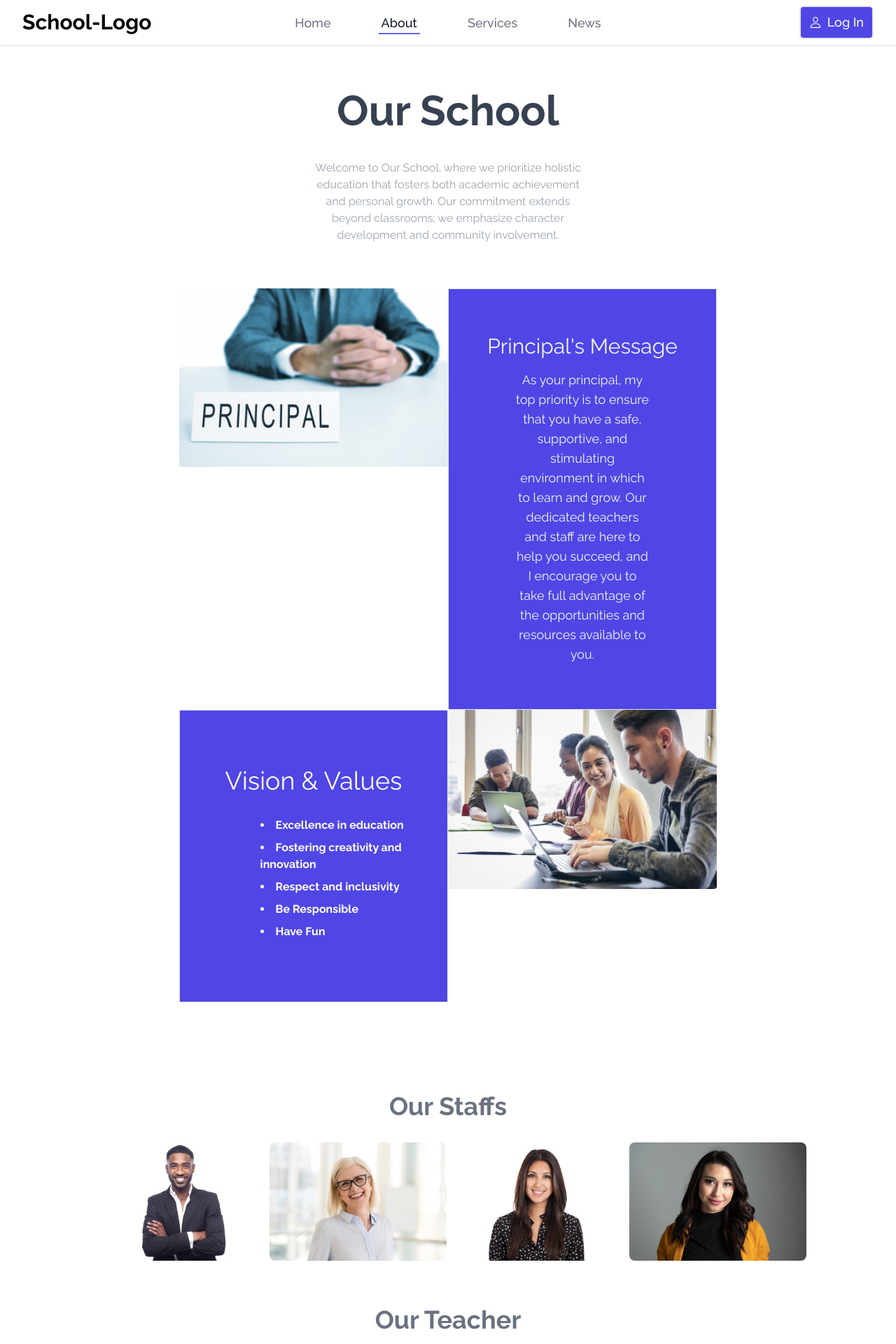
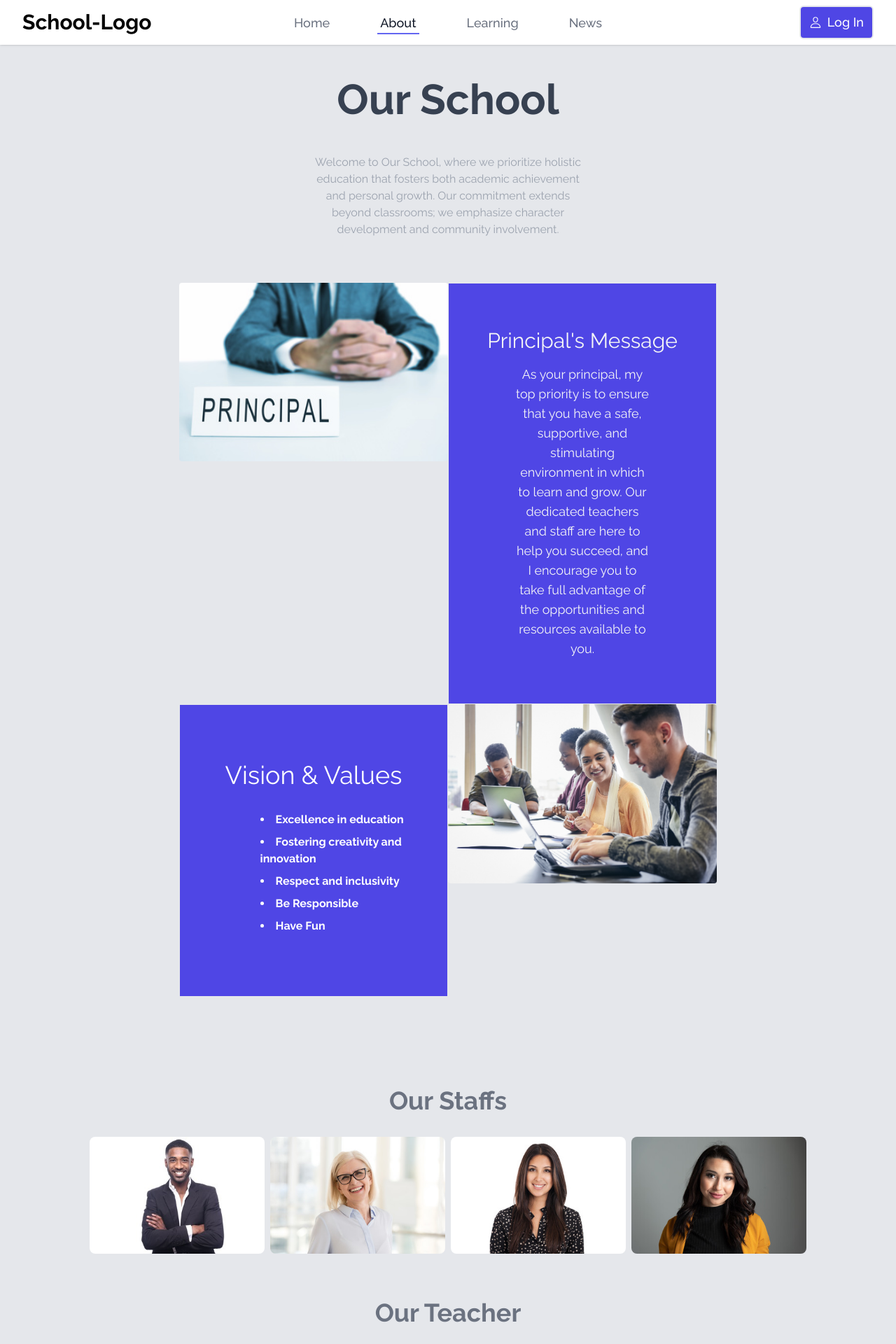
Before and after one commit to Siddh07/School-template, a React (Vite) app: page /School/about in a window 1280 px wide. Shown: the top 1920 px of the page at 70% size. Built offline with nearby package versions, Linux system fonts and the light colour scheme; the HTML template or start-up script is replaced by a standard one.

Commit message:
Button-Improved

```diff
--- a/src/components/About.jsx
+++ b/src/components/About.jsx
@@ -59,12 +59,12 @@ const About = () => {
     'Welcome to Our School, where we prioritize holistic education that fosters both academic achievement and personal growth. Our commitment extends beyond classrooms; we emphasize character development and community involvement.';
 
   return (
-    <div className='container-fluid'>
+    <div className='container-fluid bg-gray-200'>
       {/* Section 1 */}
       <div className='row justify-content-center'>
         <div className='col-lg-8 col-md-10 col-sm-12'>
           <div className='text-center'>
-            <h1 className='text-6xl text-gray-700 mb-10 mt-16 font-bold'>Our School</h1>
+            <h1 className='text-6xl text-gray-700 py-12 font-bold'>Our School</h1>
           </div>
           {isMobile ? (
             <p className='justify--center text-center text-gray-400 text-md md:px-[35%]'>
@@ -115,7 +115,7 @@ const About = () => {
         <div className='col-lg-8 col-md-10 col-sm-12'>
           <div className='md:ml-[10%] md:mr-[10%]'>
             <h2 className='text-center text-4xl font-bold text-gray-500'>Our Staffs</h2>
-            <div className='grid grid-cols-2 md:grid-cols-4 gap-1 mt-8'>
+            <div className='grid grid-cols-2 md:grid-cols-4 gap-2 mt-8'>
               {TeacherInfo.staff.map((staff) => (
                 <div key={staff.id} className='relative text-center group'>
                   <img src={staffImages[staff.id]} alt={staff.name} className="w-full h-auto rounded-lg" />
@@ -129,7 +129,7 @@ const About = () => {
           </div>
           <div className='mt-16 md:ml-[10%] md:mr-[10%]'>
             <h2 className='text-center text-4xl font-bold text-gray-500 mb-8'>Our Teacher</h2>
-            <div className='grid grid-cols-2 md:grid-cols-4 gap-1'>
+            <div className='grid grid-cols-2 md:grid-cols-4 gap-2'>
               {TeacherInfo.teachers.map((teacher) => (
                 <div key={teacher.id} className='relative text-center group'>
                   <img src={teacherImages[teacher.id]} alt={teacher.name} className="w-full h-auto rounded-lg" />
--- a/src/components/ContactForm.jsx
+++ b/src/components/ContactForm.jsx
@@ -128,7 +128,7 @@ const ContactForm = () => {
         </div>
         <div className="flex items-center justify-center">
           <button
-            className={`border-2 bg-indigo-700 hover:bg-white hover:border-indigo-700 hover:text-indigo-700 text-white font-bold py-2 px-5 rounded transition duration-500 focus:outline-none focus:shadow-outline ${isSubmitting || isSubmitted ? 'opacity-50 cursor-not-allowed' : ''}`}
+            className={`border-2 bg-indigo-700 hover:bg-white hover:border-indigo-700 hover:text-indigo-700 text-lg text-white font-bold py-2 px-5 rounded transition duration-500 focus:outline-none focus:shadow-outline ${isSubmitting || isSubmitted ? 'opacity-50 cursor-not-allowed' : ''}`}
             type="submit"
             disabled={isSubmitting || isSubmitted}
           >
--- a/src/components/Hero.jsx
+++ b/src/components/Hero.jsx
@@ -48,7 +48,7 @@ const Hero = () => {
               Be a part of our journey to Success and enjoy the learning experience
             </p>
             <div className="flex justify-center md:justify-start items-center md:mt-[16%]">
-              <button onClick={handleScrollToGallery} className="text-xl px-4 md:text-3xl md:px-8 sm:text-md bg-white text-gray-700 border-2 border-gray-300 hover:bg-indigo-700 hover:text-white hover:border-2 hover:border-indigo-700 transition duration-1000 ease-in-out rounded-md p-2 mt-2 shadow-xl">
+              <button onClick={handleScrollToGallery} className="text-xl px-4 md:text-3xl md:px-8 sm:text-md bg-white text-gray-700 border-2 hover:bg-indigo-700 hover:text-white hover:border-2 hover:border-gray-300 transition duration-1000 ease-in-out rounded-md p-2 mt-2 shadow-xl">
                 Explore
               </button>
             </div>
--- a/src/components/Navbar.jsx
+++ b/src/components/Navbar.jsx
@@ -70,10 +70,10 @@ const Navbar = () => {
                 About
               </span>
               <span
-                onClick={() => handleNavigation('/services')}
-                className={getNavClass('/services')}
+                onClick={() => handleNavigation('/learning')}
+                className={getNavClass('/learning')}
               >
-                Services
+                Learning
               </span>
               <span
                 onClick={() => handleNavigation('/news')}
@@ -140,10 +140,10 @@ const Navbar = () => {
                 About
               </span>
               <span
-                onClick={() => handleNavigation('/services')}
+                onClick={() => handleNavigation('/learning')}
                 className="block px-3 py-2 rounded-md text-xl font-medium text-gray-700 hover:text-gray-900 hover:bg-gray-50 cursor-pointer"
               >
-                Services
+                Learning
               </span>
               <span
                 onClick={() => handleNavigation('/news')}
--- a/src/components/Slideshow.jsx
+++ b/src/components/Slideshow.jsx
@@ -86,7 +86,7 @@ const Slideshow = () => {
 
       {images.length > displayedImages && (
         <div className="flex justify-center mt-4">
-          <button onClick={handleViewMore} className="mt-8 px-4 py-2 border-2 bg-indigo-600 text-white hover:border-indigo-600 hover:text-indigo-600 rounded hover:bg-gray-100 transition duration-500">
+          <button onClick={handleViewMore} className="mt-8 px-4 py-2 border-2 bg-indigo-600 text-lg text-white hover:border-indigo-600 hover:text-indigo-600 rounded hover:bg-gray-100 transition duration-500">
             View More
           </button>
         </div>
```
